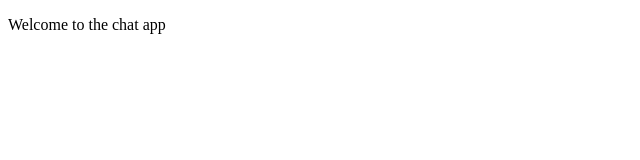
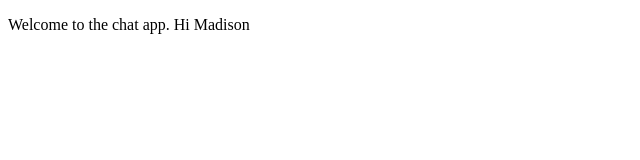
Before and after one commit to carl1jenn/node-chat-app, a website: page public/index.html in a window 1280 px wide. Shown: the whole page, without its empty margins (0-640 px from the left). Drawn offline with Linux system fonts and the light colour scheme.

Commit message:
add mady

```diff
--- a/public/index.html
+++ b/public/index.html
@@ -4,6 +4,6 @@
   <meta charset="utf-8"
 </head>
 <body>
-  <p>Welcome to the chat app</p>
+  <p>Welcome to the chat app. Hi Madison</p>
 </body>
 </html>
```
